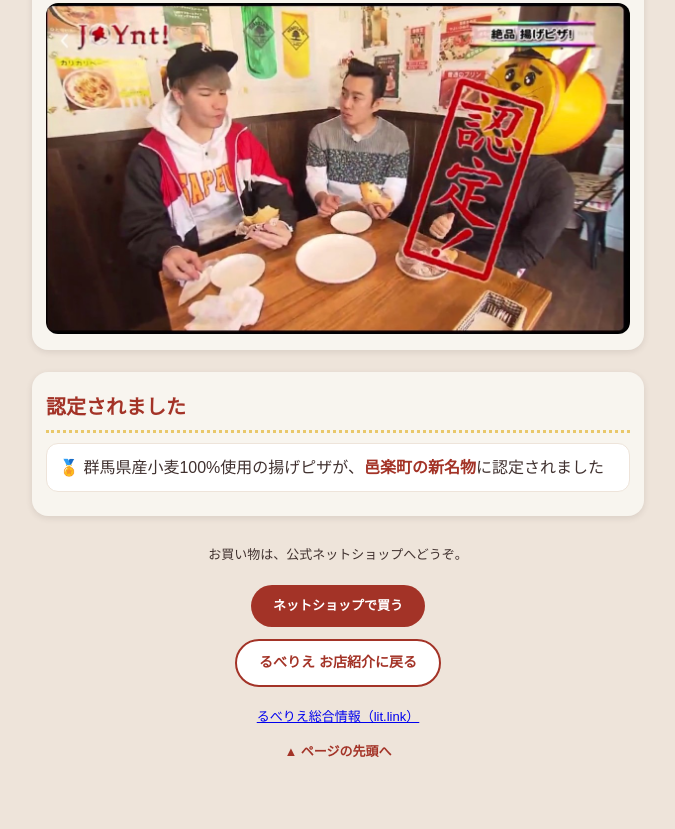
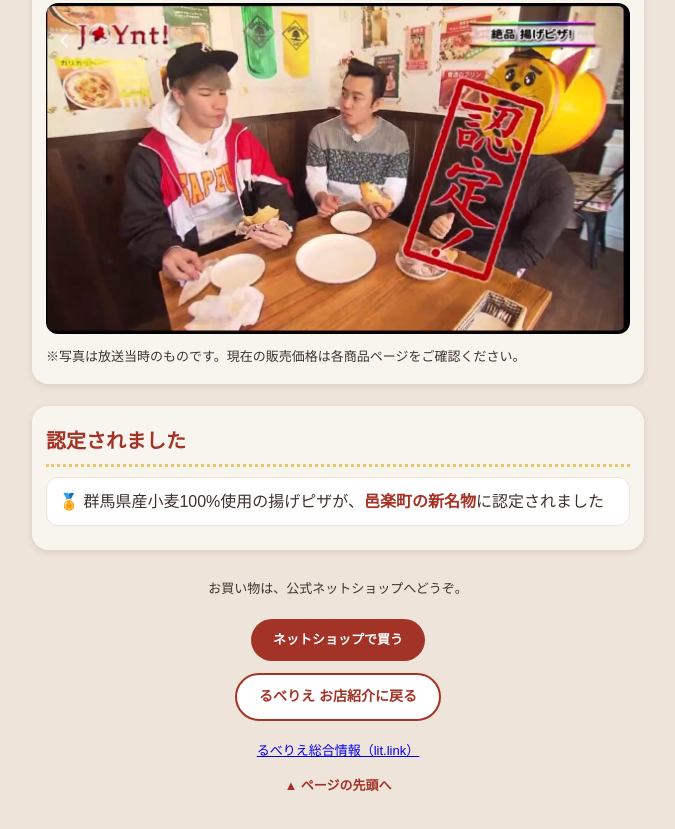
Before and after one commit to lebelierora/media, a plain HTML site: page index.html in a window 1280 px wide. Shown: the part 1782-2611 px from the top of the page, without its empty margins (302-977 px from the left). Drawn offline with Linux system fonts and the light colour scheme.

Commit message:
放送当時価格の注記を追加

```diff
--- a/index.html
+++ b/index.html
@@ -66,6 +66,7 @@ footer a.btn.sub{background:#fff;color:#A33327;border:2px solid #A33327}
 <p style="font-size:14px;margin:10px 0 4px">「JOYnt!」では、揚げピザを食べたJOYさんから「これマジ美味い！」をいただきました。</p>
 <img class="info" src="joy1.jpg" alt="JOYnt!で揚げピザを食べて「これマジ美味い！」と話すJOYさん">
 <img class="info" src="joy2.jpg" alt="JOYnt!の認定シーン" style="margin-top:10px">
+<p style="font-size:13px;margin:12px 0 0">※写真は放送当時のものです。現在の販売価格は各商品ページをご確認ください。</p>
 </section>
 <section>
 <h2>認定されました</h2>
```
